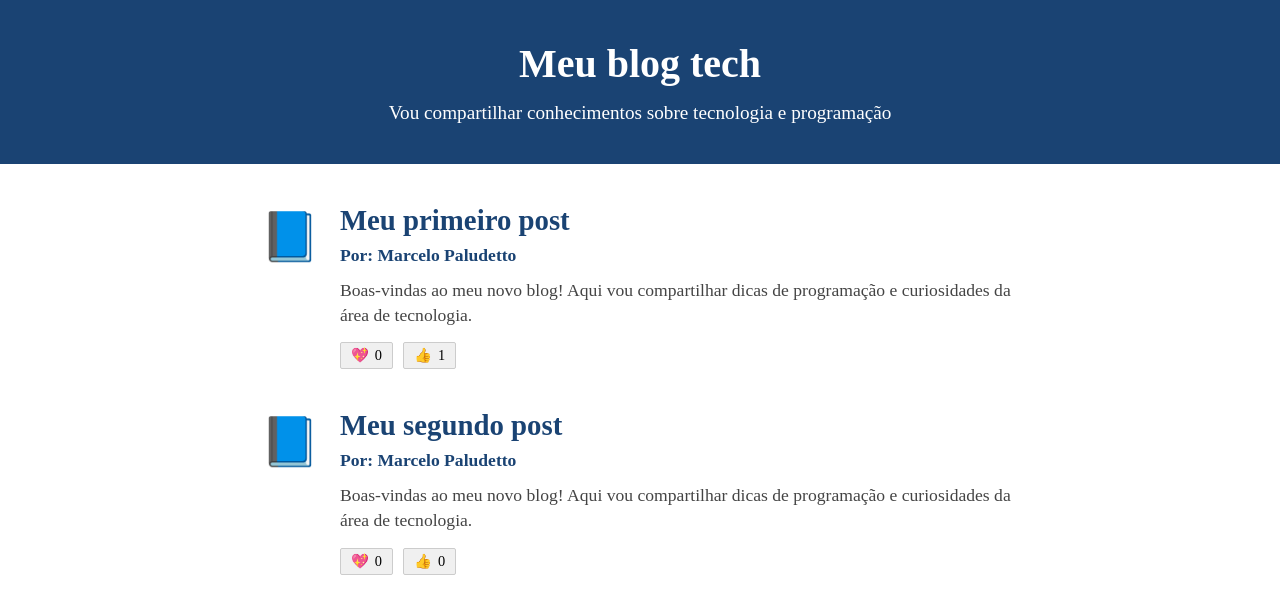
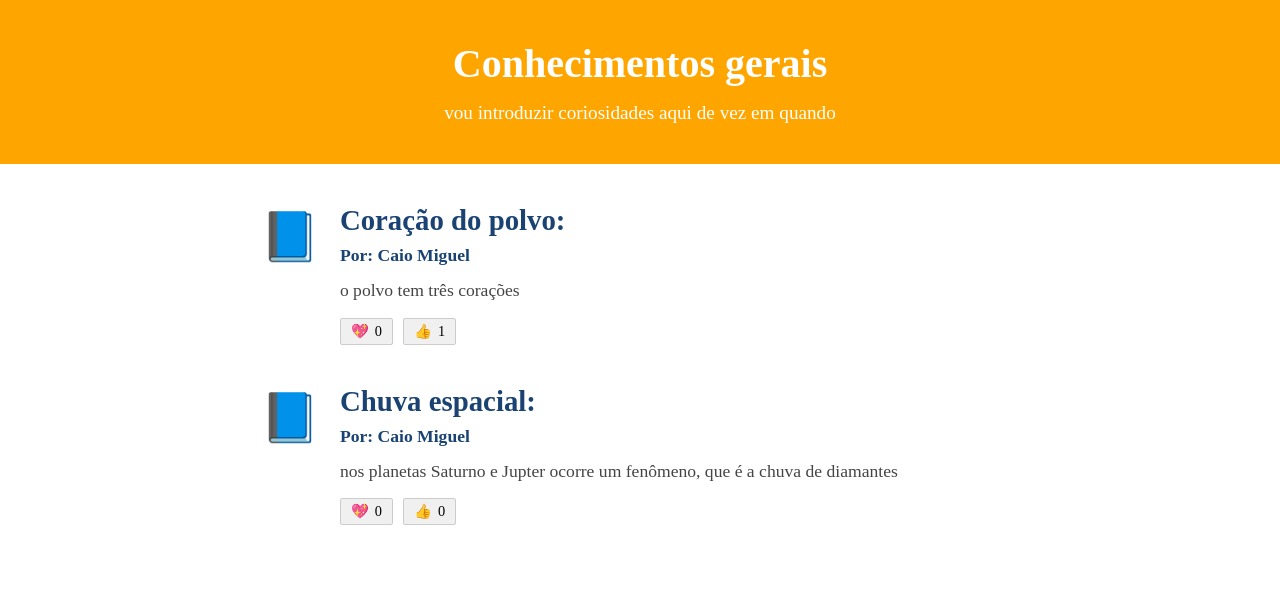
Before and after one commit to caiolopesantunes-pixel/2-trimestre, a plain HTML site: page index.html in a window 1280 px wide. Drawn offline with Linux system fonts and the light colour scheme.

Commit message:
save final do final do final do final

```diff
--- a/index.html
+++ b/index.html
@@ -20,7 +20,7 @@
 
         /* Cabeçalho (Header) */
         header {
-            background-color: #1a4373;
+            background-color: orange;
             color: #ffffff;
             text-align: center;
             padding: 40px 20px;
@@ -115,8 +115,8 @@
 <body>
 
     <header>
-        <h1>Meu blog tech</h1>
-        <p>Vou compartilhar conhecimentos sobre tecnologia e programação</p>
+        <h1>Conhecimentos gerais</h1>
+        <p>vou introduzir coriosidades aqui de vez em quando</p>
     </header>
 
     <div class="container">
@@ -124,10 +124,10 @@
         <article class="post">
             <div class="post-icon">📘</div>
             <div class="post-content">
-                <h2>Meu primeiro post</h2>
-                <p class="post-author">Por: Marcelo Paludetto</p>
+                <h2>Coração do polvo:</h2>
+                <p class="post-author">Por: Caio Miguel</p>
                 <p class="post-text">
-                    Boas-vindas ao meu novo blog! Aqui vou compartilhar dicas de programação e curiosidades da área de tecnologia.
+                    o polvo tem três corações
                 </p>
                 <div class="reactions">
                     <button class="btn-reaction" onclick="alternarCurtida(this)">💖 <span>0</span></button>
@@ -139,10 +139,10 @@
         <article class="post">
             <div class="post-icon">📘</div>
             <div class="post-content">
-                <h2>Meu segundo post</h2>
-                <p class="post-author">Por: Marcelo Paludetto</p>
+                <h2>Chuva espacial:</h2>
+                <p class="post-author">Por: Caio Miguel</p>
                 <p class="post-text">
-                    Boas-vindas ao meu novo blog! Aqui vou compartilhar dicas de programação e curiosidades da área de tecnologia.
+                     nos planetas Saturno e Jupter ocorre um fenômeno, que é a chuva de diamantes
                 </p>
                 <div class="reactions">
                     <button class="btn-reaction" onclick="alternarCurtida(this)">💖 <span>0</span></button>
```
